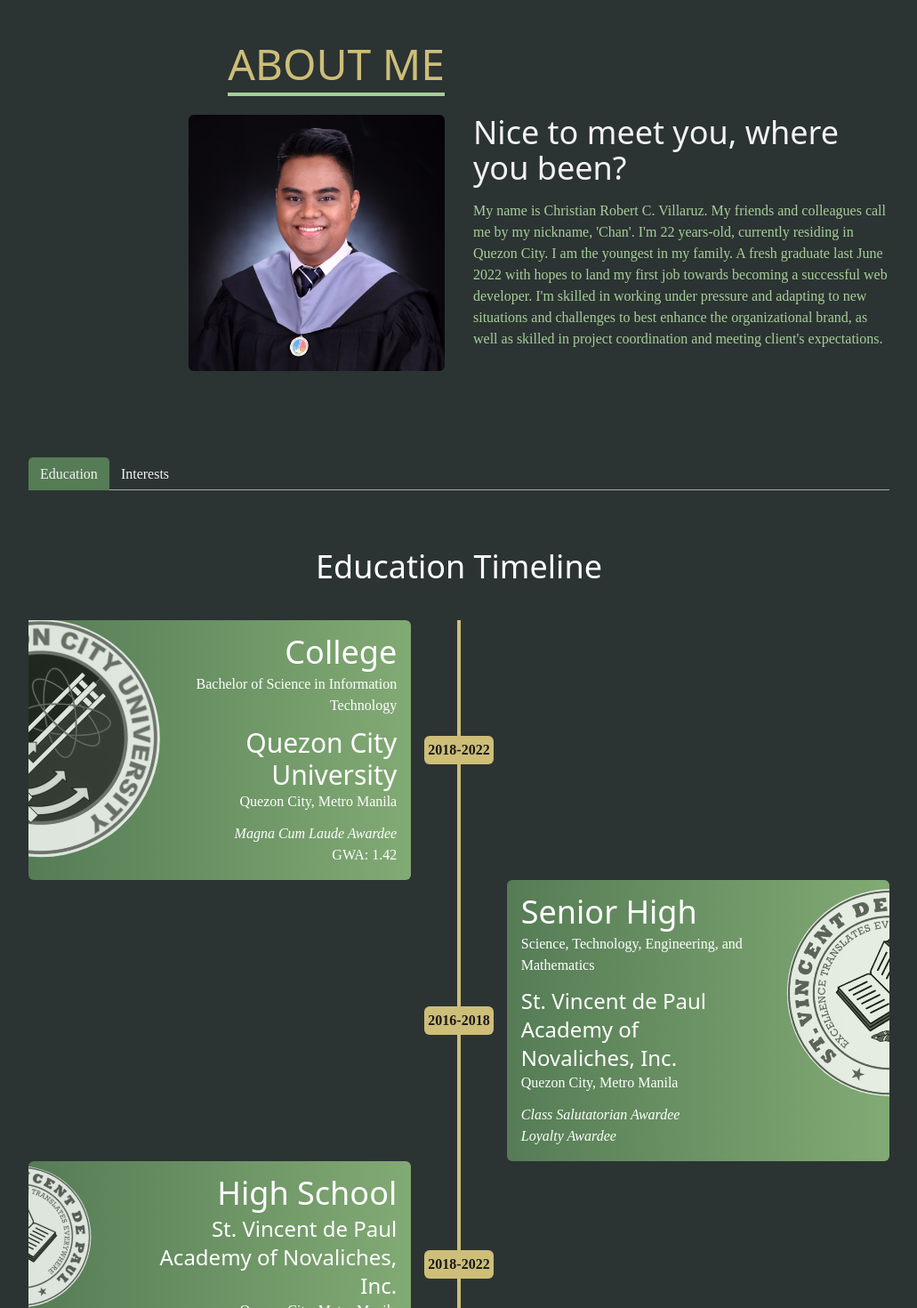
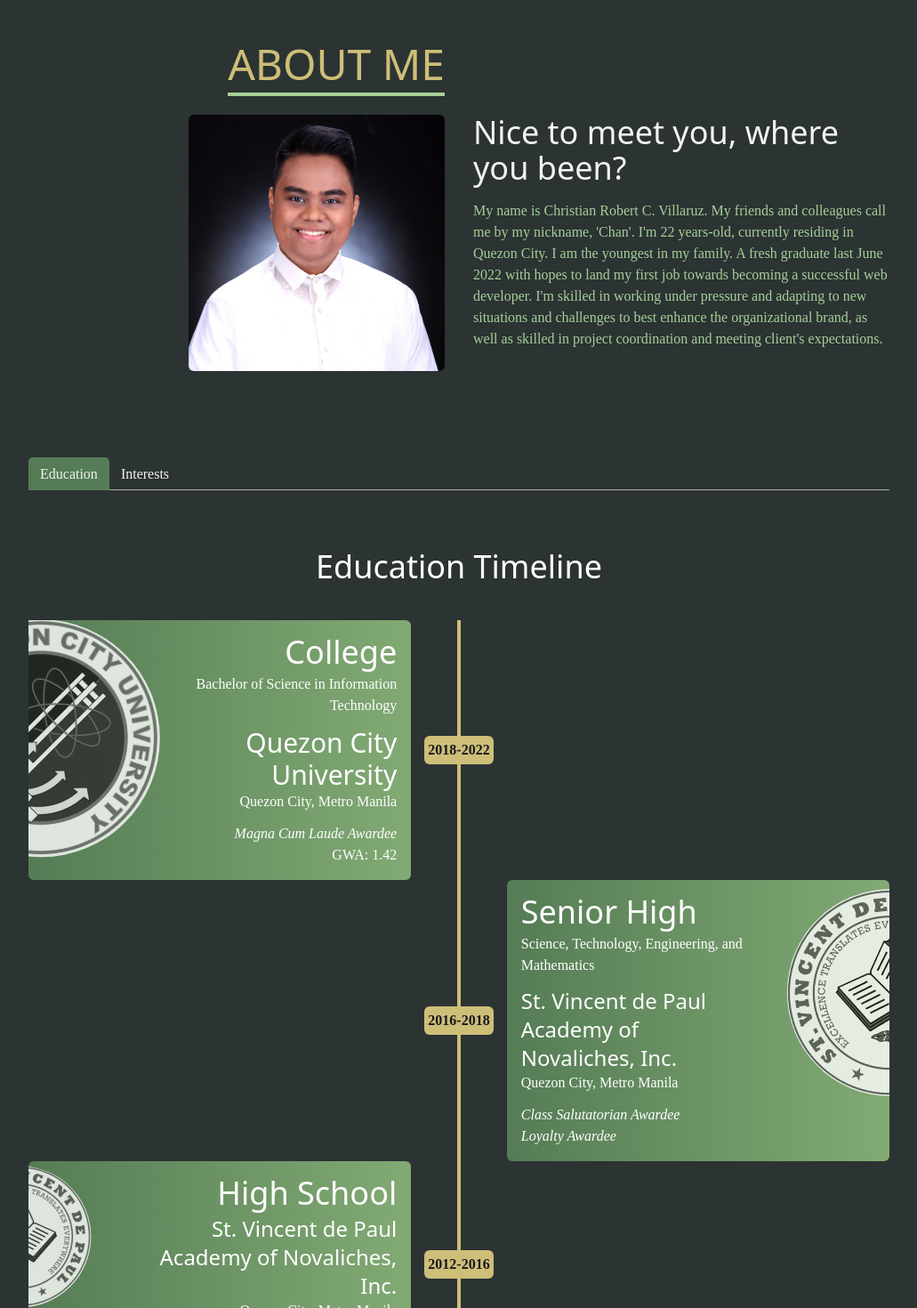
Before and after one commit to christiancvillaruz/portfolio, a React (Create React App) app: page / in a window 1280 px wide. Shown: the part 740-2210 px from the top of the page at 89% size, without its empty margins (124-1155 px from the left). Built offline with nearby package versions, Linux system fonts and the light colour scheme.

Commit message:
updated about component

```diff
--- a/src/components/About.jsx
+++ b/src/components/About.jsx
@@ -1,7 +1,7 @@
 import React from 'react'
 import { Tab, Tabs, TabList, TabPanel } from 'react-tabs'
 import 'react-tabs/style/react-tabs.css';
-import GradPic1 from '../assets/gradpic-1.png'
+import GradPic2 from '../assets/gradpic-2.png'
 import QCULogo from '../assets/qcu-logo-lg.jpg'
 import SVDPALogo from '../assets/svdpa-logo-lg.jpg'
 
@@ -17,7 +17,7 @@ const About = () => {
         <div className="max-w-[1000px] w-full grid sm:grid-cols-2 gap-8 px-4">
           <div className="sm:text-right text-3xl text-subheadings">
             <div className="sm:float-right">
-              <img className="rounded-md mx-auto w-[18rem]" src={ GradPic1 } alt="graduation-pic" />
+              <img className="rounded-md mx-auto w-[18rem]" src={ GradPic2 } alt="graduation-pic-2" />
             </div>
           </div>
           <div className="text-paragraphs">
@@ -130,7 +130,7 @@ const About = () => {
                       {/* Line */}
                       <div className="relative col-span-1 w-full h-full flex justify-center items-center text-sm sm:text-base">
                         <div className="h-full w-1 bg-headings py-20"></div>
-                        <div className="absolute p-1 rounded-md bg-headings z-1 text-zinc-900 font-bold text-center">2018-2022</div>
+                        <div className="absolute p-1 rounded-md bg-headings z-1 text-zinc-900 font-bold text-center">2012-2016</div>
                       </div>
                       <div className="col-span-4 w-full h-full"></div>
 
```
